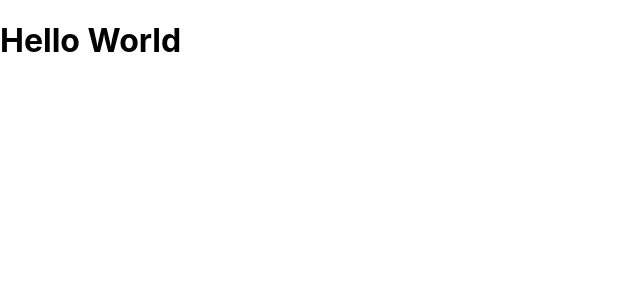
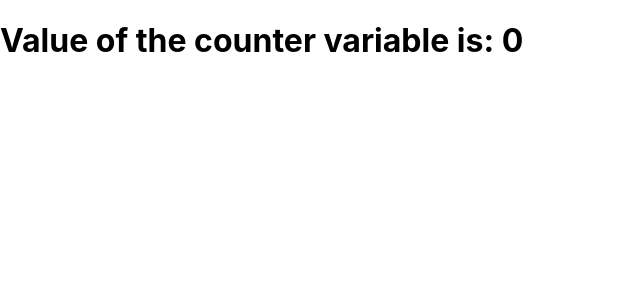
Before and after one commit to Muhammad-Usama-07/WebDevBootcamp2020, a React (Create React App) app in the folder Class04/: page / in a window 1280 px wide. Shown: the top 300 px of the page, without its empty margins (0-640 px from the left). Built offline with nearby package versions, Linux system fonts and the light colour scheme.

Commit message:
Accessing value of variavble in html tag

```diff
--- a/Class04/src/App.js
+++ b/Class04/src/App.js
@@ -5,7 +5,7 @@ function App() {
   let [count, setCount] = useState(0)
   return (
     <div >
-      <h1>Hello World</h1>
+      <h1>Value of the counter variable is: {count}</h1>
     </div>
   );
 }
```
Also changed, not shown: 1 other file (tests, documents, lock files or other folders).
